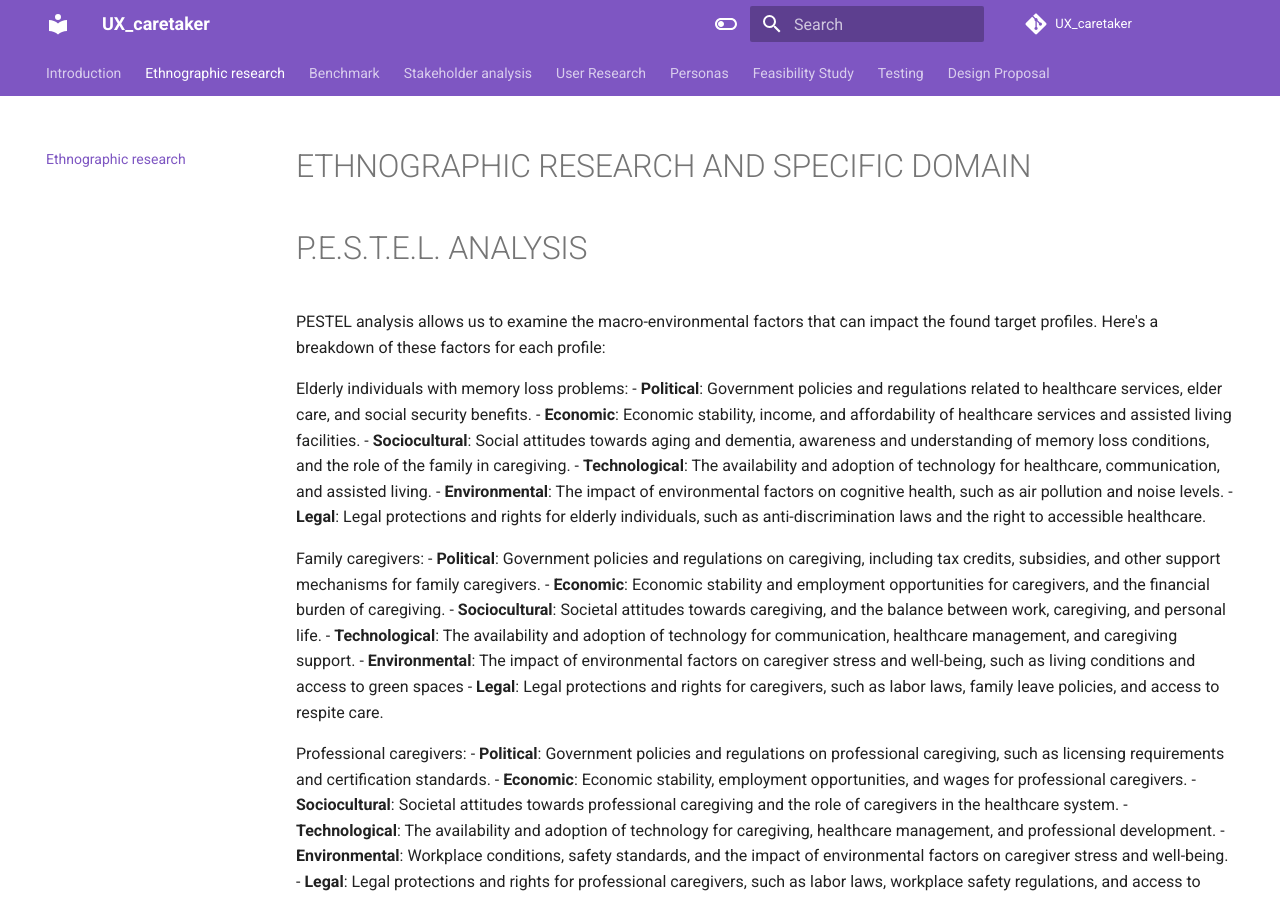
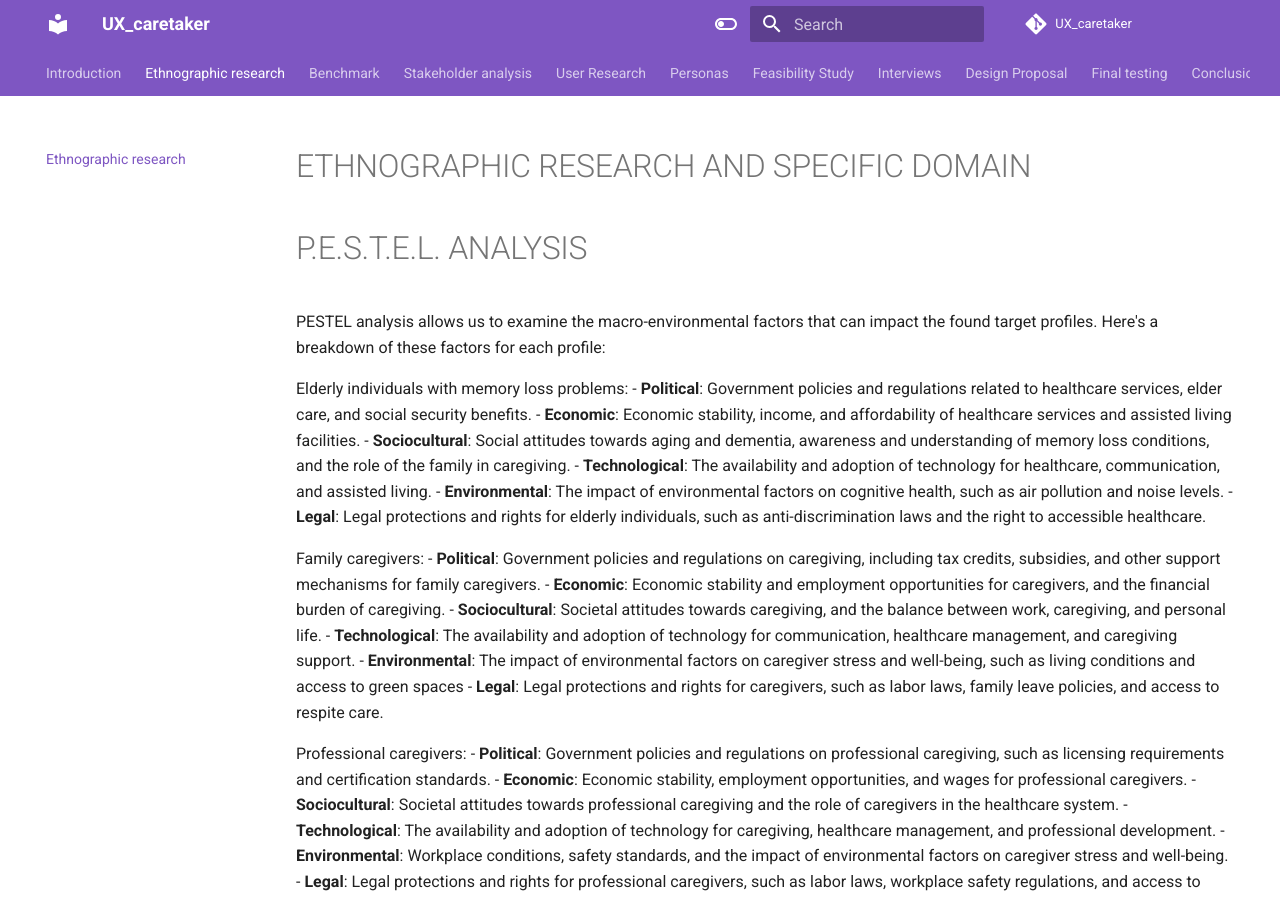
Before and after one commit to teragramgius/GherryPlus, an MkDocs documentation site: the page built from docs/index.md, in a window 1280 px wide and 900 px high. Built offline with MkDocs 1.6.1 and Material for MkDocs 9.7.7, drawn with Linux system fonts in a browser that asks for light colours; comment, search, counter and statistics services are not loaded; the version menu is left out.

Commit message:
Update mkdocs.yml

```diff
--- a/mkdocs.yml
+++ b/mkdocs.yml
@@ -11,8 +11,10 @@ nav:
     - User Research: useranalysis.md
     - Personas: personas.md
     - Feasibility Study: feasibilitystudy.md
-    - Testing: testing.md
+    - Interviews: testing1.md
     - Design Proposal: designproposal.md
+    - Final testing: testing2.md
+    - Conclusions: conclusions.md
 
 site_author: Trenchi, Alessandra - Grieco, Giusy - Casado, Juan Pablo
 site_description: documentation for the UX project
```
